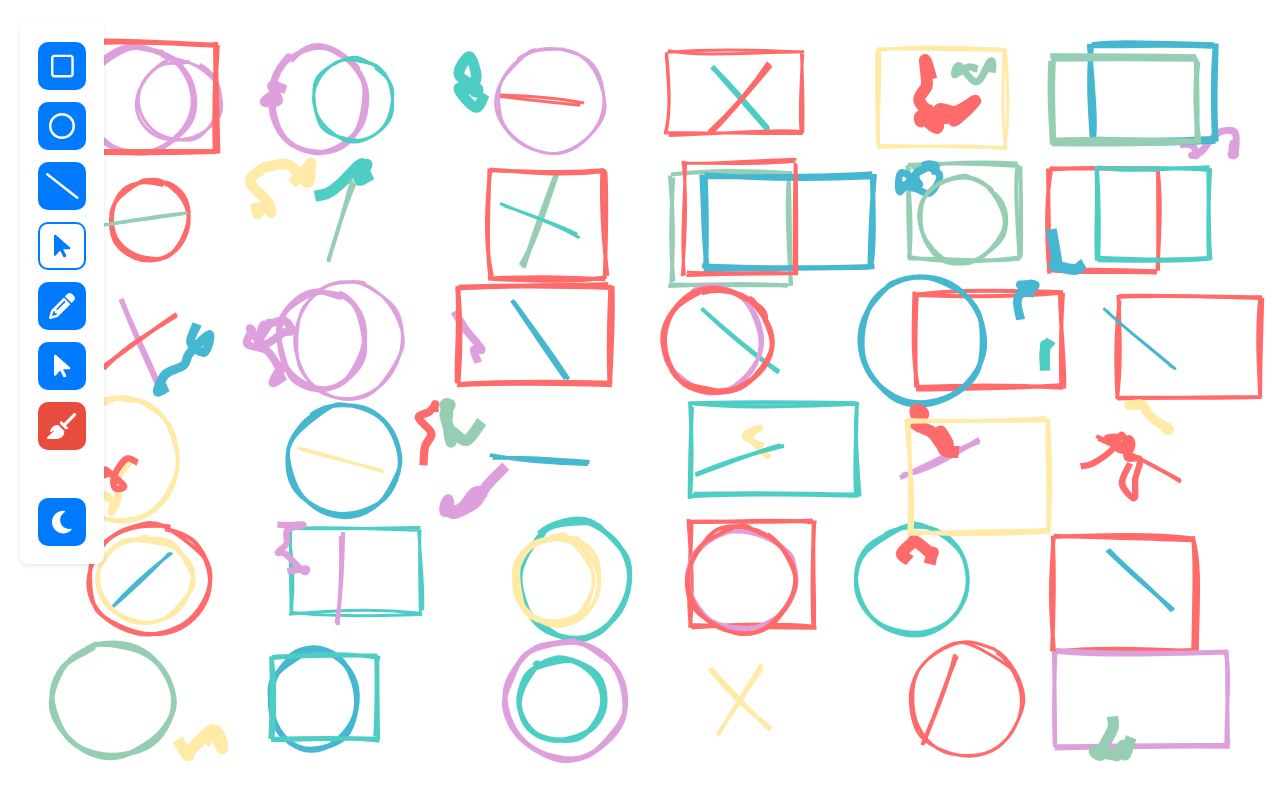
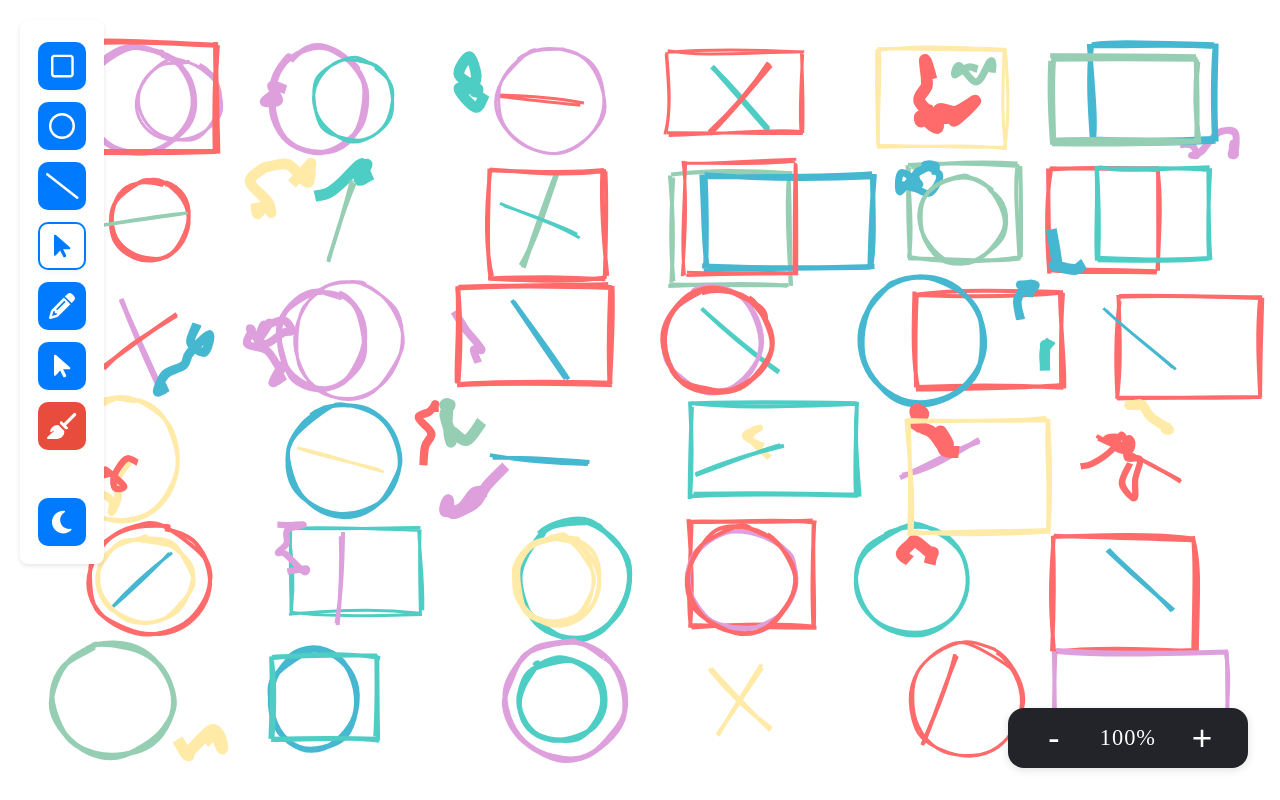
Before and after one commit to ermolaev-frontend/draftly, a React (Vite) app: page / in a window 1280 px wide. Built offline with nearby package versions, Linux system fonts and the light colour scheme.

Commit message:
Enhance CanvasEditor with zoom functionality and integrate ZoomPanel in EditorPage

```diff
--- a/src/entities/canvas/classes/CanvasEditor.ts
+++ b/src/entities/canvas/classes/CanvasEditor.ts
@@ -23,7 +23,9 @@ export class CanvasEditor {
   private animationFrameId: number | null = null;
   private INITIAL_SHAPES_COUNT = 100;
   private readonly roughCanvas: ReturnType<typeof rough.canvas>;
-  private viewport: Viewport = { x: 0, y: 0, zoom: 1 };
+  public viewport: Viewport = { x: 0, y: 0, zoom: 1 };
+  private readonly MIN_ZOOM = 0.1;
+  private readonly MAX_ZOOM = 5;
 
   constructor(canvas: HTMLCanvasElement) {
     this.canvas = canvas;
@@ -134,12 +136,17 @@ export class CanvasEditor {
 
     // Handle panning with hand tool
     if (this.currentTool === 'hand') {
-      const screenMouse = 'offsetX' in e ? { x: e.offsetX, y: e.offsetY } : { x: (e as MouseEvent).offsetX, y: (e as MouseEvent).offsetY };
+      const screenMouse = 'offsetX' in e
+        ? { x: e.offsetX, y: e.offsetY }
+        : { x: (e as MouseEvent).offsetX, y: (e as MouseEvent).offsetY };
+
       this.interaction.patch({
         type: 'panning',
         startPoint: screenMouse,
       });
+
       this.canvas.style.cursor = 'grabbing';
+
       return;
     }
 
@@ -239,7 +246,10 @@ export class CanvasEditor {
 
     // Handle panning
     if (interType === 'panning') {
-      const screenMouse = 'offsetX' in e ? { x: e.offsetX, y: e.offsetY } : { x: (e as MouseEvent).offsetX, y: (e as MouseEvent).offsetY };
+      const screenMouse = 'offsetX' in e
+        ? { x: e.offsetX, y: e.offsetY }
+        : { x: (e as MouseEvent).offsetX, y: (e as MouseEvent).offsetY };
+
       const dx = screenMouse.x - this.interaction.startPoint.x;
       const dy = screenMouse.y - this.interaction.startPoint.y;
 
@@ -321,6 +331,7 @@ export class CanvasEditor {
         type: 'idle',
         startPoint: { x: 0, y: 0 },
       });
+
       // Reset cursor to grab when panning ends but still in hand mode
       if (this.currentTool === 'hand') {
         this.canvas.style.cursor = 'grab';
@@ -377,4 +388,28 @@ export class CanvasEditor {
       this.requestDraw();
     }
   }
+
+  setZoom(zoom: number, center?: Point) {
+    const newZoom = Math.max(this.MIN_ZOOM, Math.min(this.MAX_ZOOM, zoom));
+
+    if (center) {
+      // Сохраняем положение точки под курсором при зуме
+      const before = this.screenToWorld(center);
+      this.viewport.zoom = newZoom;
+      const after = this.screenToWorld(center);
+      this.viewport.x += (after.x - before.x) * this.viewport.zoom;
+      this.viewport.y += (after.y - before.y) * this.viewport.zoom;
+    } else {
+      this.viewport.zoom = newZoom;
+    }
+
+    this.requestDraw();
+  }
+
+  applyZoom(delta: number, center: Point) {
+    const factor = 1.1;
+    const zoom = delta < 0 ? this.viewport.zoom * factor : this.viewport.zoom / factor;
+    this.setZoom(zoom, center);
+  }
+
 }
--- a/src/pages/EditorPage/EditorPage.tsx
+++ b/src/pages/EditorPage/EditorPage.tsx
@@ -2,6 +2,7 @@ import React, { useRef, useState, useEffect, useCallback } from 'react';
 import { CanvasEditorWrapper } from 'entities/canvas/CanvasWrapper';
 import { CanvasEditor } from 'entities/canvas/classes/CanvasEditor';
 import { Toolbar } from 'widgets/Toolbar/Toolbar';
+import ZoomPanel from 'widgets/ZoomPanel/ZoomPanel';
 
 import type { ToolType } from 'shared/types/canvas';
 
@@ -12,6 +13,7 @@ const getSystemTheme = () => window.matchMedia && window.matchMedia('(prefers-co
 export const EditorPage: React.FC = () => {
   const [activeTool, setActiveTool] = useState<ToolType>('select');
   const [isDarkMode, setIsDarkMode] = useState(getSystemTheme());
+  const [zoom, setZoom] = useState(1);
   const editorRef = useRef<CanvasEditor | null>(null);
 
   // Handler to set tool
@@ -82,6 +84,21 @@ export const EditorPage: React.FC = () => {
     return () => mq.removeEventListener('change', handleChange);
   }, []);
 
+  // Синхронизация zoom state с CanvasEditor
+  useEffect(() => {
+    const interval = setInterval(() => {
+      if (editorRef.current) {
+        setZoom(editorRef.current.viewport?.zoom ?? 1);
+      }
+    }, 100);
+    return () => clearInterval(interval);
+  }, []);
+
+  const handleZoomChange = (newZoom: number) => {
+    editorRef.current?.setZoom(newZoom);
+    setZoom(newZoom);
+  };
+
   return (
     <div className={styles.editorPage} data-theme={isDarkMode ? 'dark' : 'light'}>
       <Toolbar
@@ -92,6 +109,7 @@ export const EditorPage: React.FC = () => {
         onToggleDarkMode={handleToggleDarkMode}
       />
       <CanvasEditorWrapper ref={editorRef} />
+      <ZoomPanel zoom={zoom} minZoom={0.1} maxZoom={5} onZoomChange={handleZoomChange} />
     </div>
   );
 };
--- /dev/null
+++ b/src/widgets/ZoomPanel/ZoomPanel.module.scss
@@ -0,0 +1,42 @@
+.zoomPanel {
+  display: flex;
+  align-items: center;
+  justify-content: center;
+  background: #23232a;
+  border-radius: 16px;
+  padding: 12px 28px;
+  gap: 28px;
+  font-size: 1.6rem;
+  color: #fff;
+  box-shadow: 0 2px 8px rgba(0,0,0,0.12);
+  position: absolute;
+  right: 32px;
+  bottom: 32px;
+  z-index: 10;
+}
+
+.button {
+  background: none;
+  border: none;
+  color: #fff;
+  font-size: 2.2rem;
+  width: 36px;
+  height: 36px;
+  border-radius: 8px;
+  cursor: pointer;
+  transition: background 0.15s;
+  display: flex;
+  align-items: center;
+  justify-content: center;
+}
+.button:hover {
+  background: #353542;
+}
+
+.value {
+  min-width: 48px;
+  text-align: center;
+  font-size: 1.4rem;
+  font-weight: 500;
+  letter-spacing: 1px;
+}
--- /dev/null
+++ b/src/widgets/ZoomPanel/ZoomPanel.tsx
@@ -0,0 +1,29 @@
+import React from 'react';
+
+import styles from './ZoomPanel.module.scss';
+
+interface ZoomPanelProps {
+  zoom: number;
+  minZoom?: number;
+  maxZoom?: number;
+  onZoomChange: (zoom: number) => void;
+}
+
+const clamp = (value: number, min: number, max: number) => Math.max(min, Math.min(max, value));
+
+const ZoomPanel: React.FC<ZoomPanelProps> = ({ zoom, minZoom = 0.1, maxZoom = 5, onZoomChange }) => {
+  const handleZoom = (delta: number) => {
+    const newZoom = clamp(zoom + delta, minZoom, maxZoom);
+    onZoomChange(newZoom);
+  };
+
+  return (
+    <div className={styles.zoomPanel}>
+      <button className={styles.button} onClick={() => handleZoom(-0.1)} disabled={zoom <= minZoom}>-</button>
+      <span className={styles.value}>{Math.round(zoom * 100)}%</span>
+      <button className={styles.button} onClick={() => handleZoom(0.1)} disabled={zoom >= maxZoom}>+</button>
+    </div>
+  );
+};
+
+export default React.memo(ZoomPanel);
```
